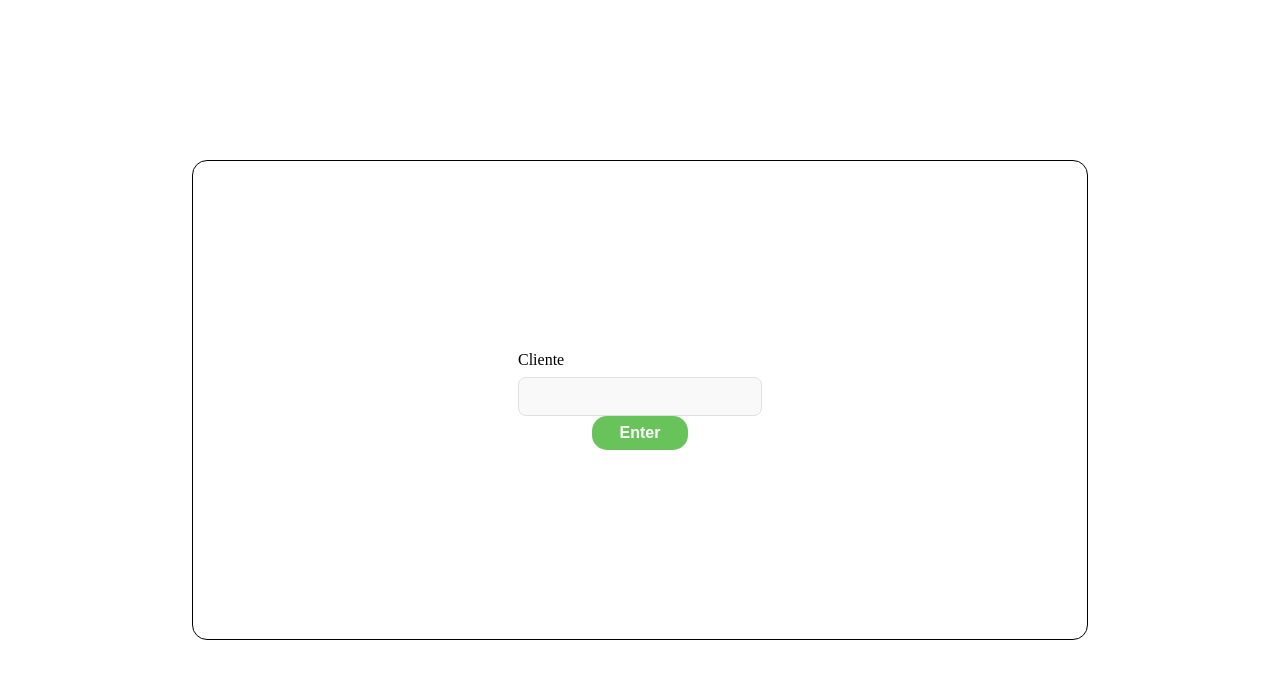
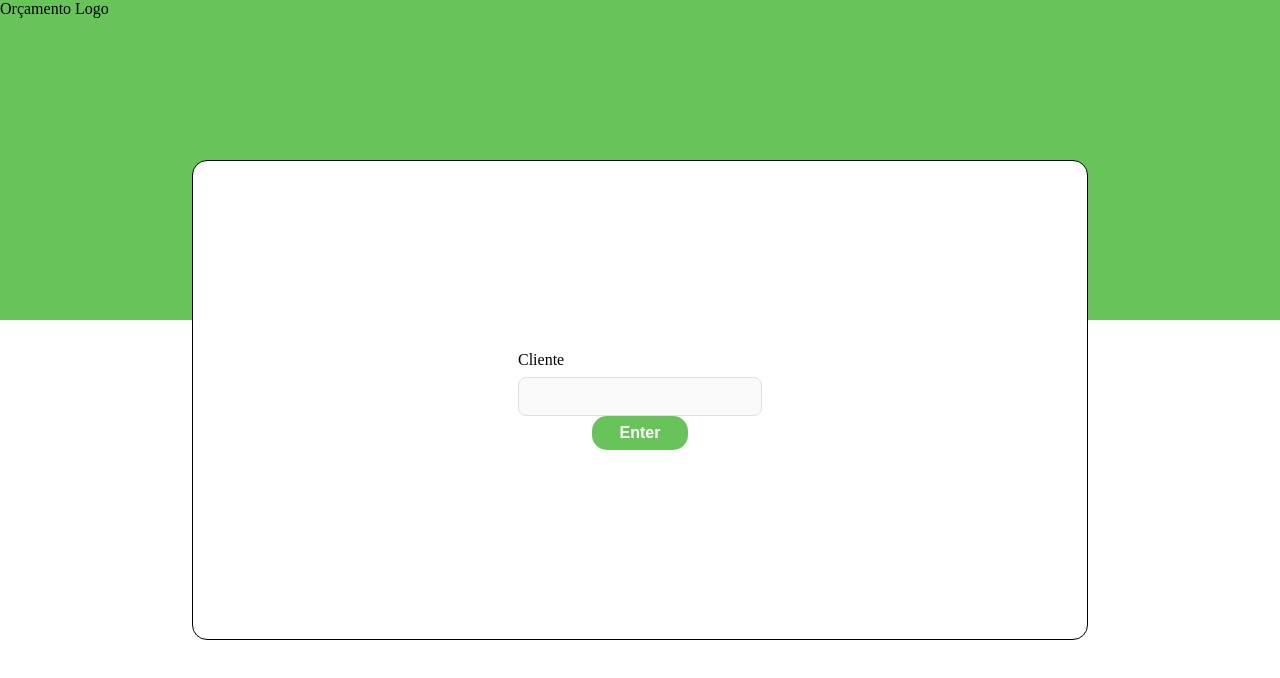
Before and after one commit to JoviOakz/ValmetProject, a React (Vite) app in the folder frontend/: page / in a window 1280 px wide. Shown: the top 678 px of the page. Built offline with nearby package versions, Linux system fonts and the light colour scheme.

Commit message:
feat: BackgroundLogo created

```diff
--- /dev/null
+++ b/frontend/src/components/BackgroundLogo/index.tsx
@@ -0,0 +1,12 @@
+import { StyledBackground } from "./styled.module";
+
+const BackgroundLogo = () => {
+    return (
+        <StyledBackground>
+            Orçamento
+            Logo
+        </StyledBackground>
+    )
+}
+
+export default BackgroundLogo;
--- /dev/null
+++ b/frontend/src/components/BackgroundLogo/styled.module.ts
@@ -0,0 +1,10 @@
+import styled from "styled-components";
+
+export const StyledBackground = styled.div`
+    width: 100%;
+    height: 40%;
+    background-color: #68c35a;
+    position: fixed;
+    top: 0;
+    z-index: -1;
+`;
--- a/frontend/src/components/BudgetCard/styled.module.ts
+++ b/frontend/src/components/BudgetCard/styled.module.ts
@@ -8,5 +8,6 @@ export const CardWrapper = styled.div`
     display: flex;
     justify-content: center;
     align-items: center;
-    flex-direction: column
+    flex-direction: column;
+    background-color: white;
 `;
--- a/frontend/src/pages/BudgetPage/index.tsx
+++ b/frontend/src/pages/BudgetPage/index.tsx
@@ -1,9 +1,11 @@
 import { StyledPage } from "./styled.module";
 import BudgetCard from "../../components/BudgetCard";
+import BackgroundLogo from "../../components/BackgroundLogo";
 
 const BudgetPage = () => {
     return (
         <StyledPage>
+            <BackgroundLogo />
             <BudgetCard />
         </StyledPage>
     )
```
